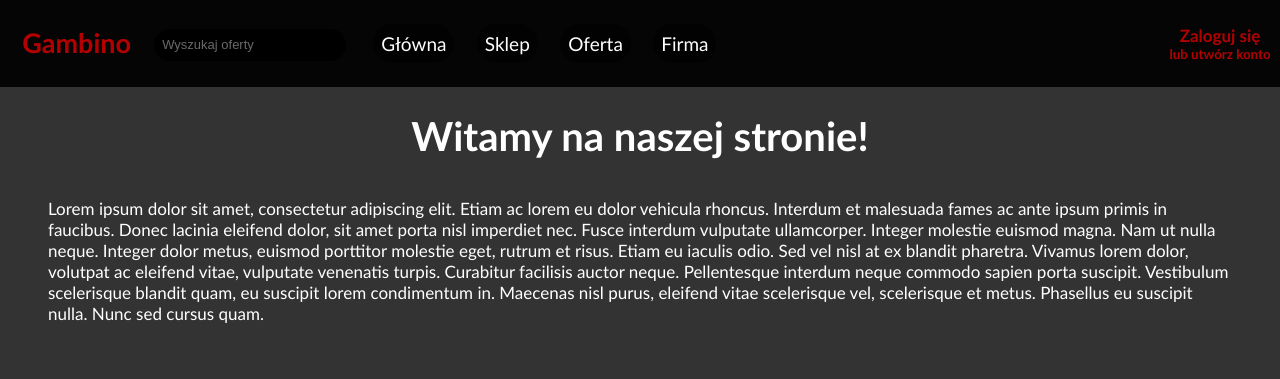
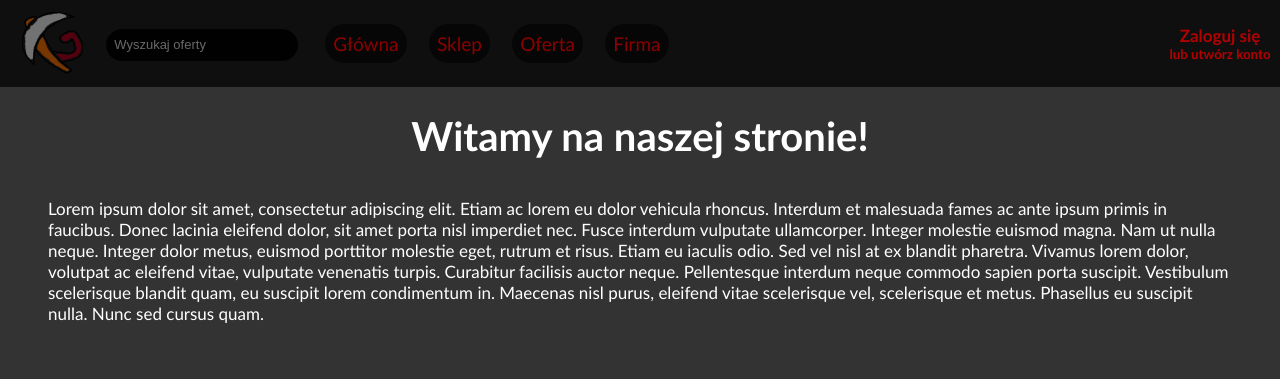
Before and after one commit to werplucinska/andreblack.github.io, a PHP site: page / in a window 1280 px wide. Shown: the top 379 px of the page. Run offline with PHP 8.4, Linux system fonts and the light colour scheme; lists and menus that the app fills with data are empty.

Commit message:
brand new logo!

```diff
--- a/css/styles.css
+++ b/css/styles.css
@@ -8,7 +8,7 @@ body{
 nav{
     float: left;
     width: 99%;
-    background-color: rgba(0, 0, 0, 90%);
+    background-color: rgba(0, 0, 0, 70%);
     padding: 0.5%;
     position: fixed;
 }
@@ -20,11 +20,17 @@ input[type="search"]{
     padding: 0.3rem 0.5rem;
     margin-top: 1.2rem;
     margin-left: 10%;
-    border: 0px solid #000;
+    border: 0px solid #fff;
     color: rgba(255, 255, 255, 80%);
     background-color: rgba(0, 0, 0, 90%);
     outline: none;
+    transition: 0.3s;
 }
+input[type="search"]:focus{
+    background-color: rgba(240, 240, 240, 90%);
+    color: black;
+}
+
 input::placeholder{
     color: rgba(150, 150, 150, 70%);
 }
@@ -83,7 +89,7 @@ input::placeholder{
 
 .name-category{
     float: left;
-    color: white;
+    color: darkred;
     background-color: rgba(0, 0, 0, 60%);
     margin: 0.7rem;
     padding: 0.5rem;
--- a/index.html
+++ b/index.html
@@ -1,5 +1,8 @@
 <!DOCTYPE html>
 <html>
+  <head>
+    <title>AndreBlack on GitHub</title>
+  </head>
 <body>
 <h1>Hello guys</h1>
 <p>I'm hosted with GitHub Pages.</p>
--- a/index.php
+++ b/index.php
@@ -10,6 +10,7 @@
             include('nav-inc.html');
             include('main-inc.html');
             //do wyswietlania itemow 'css grid'
+            //koala-app scss
         ?>
     </body>
 </html>
--- a/nav-inc.html
+++ b/nav-inc.html
@@ -1,7 +1,7 @@
 <nav>
     <table style="float: left;">
         <tr>
-            <th><a href="#" class="nav-link-header">Gambino</a></th>
+            <th><a href="#" class="nav-link-header"><img src='css/kilyesplzplz.png' height="62rem"></a></th>
             <th>
                 <form>
                     <input type="search" placeholder="Wyszukaj oferty">
```
Also changed, not shown: css/g.png (added), css/kilyesplzplz.png (added).
